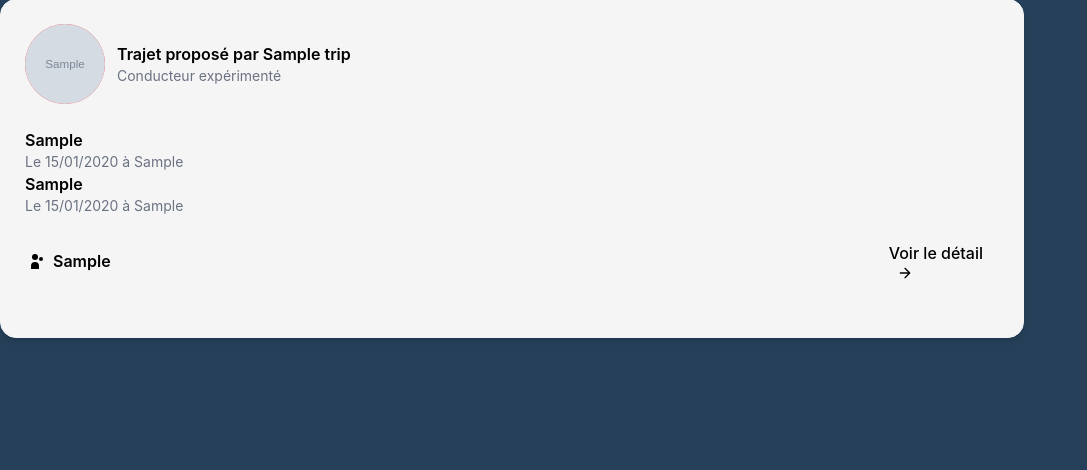
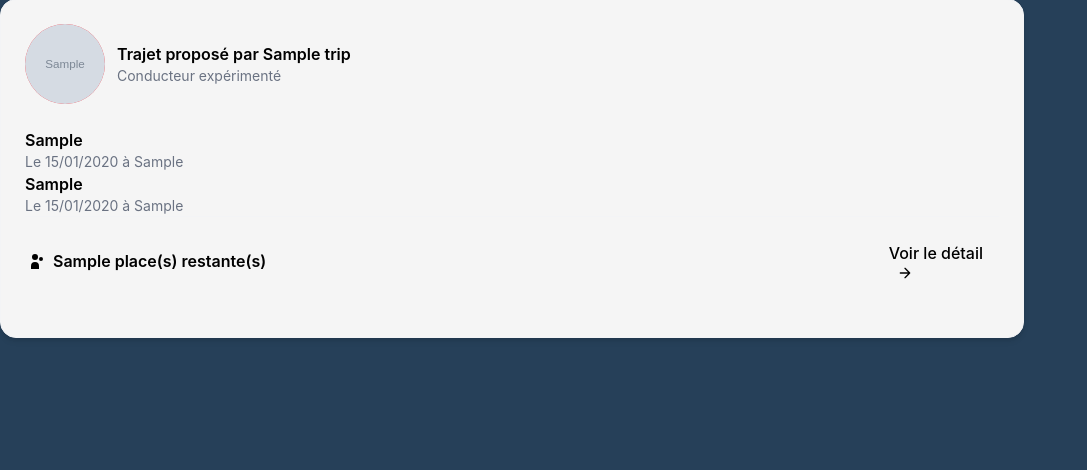
Before and after one commit to Gwladyslsn/Ecoride, a PHP site: the page made by src/Templates/trip_item.php in a window 1280 px wide. Shown: the part 413-883 px from the top of the page, without its empty margins (0-1087 px from the left). Run offline with PHP 8.4, Linux system fonts and the light colour scheme; the template is opened without the code that fills it: most values are stand-ins (such as "Sample title", 1, 10 or a date in 2020); grey boxes marked "Sample" are stand-in pictures; data that the repository does not hold is empty; some libraries are stand-ins or nearby versions.

Commit message:
maj trip view

```diff
--- a/public/asset/css/trips.css
+++ b/public/asset/css/trips.css
@@ -1,7 +1,9 @@
 .trip {
     background-color: var(--text-white);
-    border: solid 4px;
-    border-color: var(--secondary-color);
+}
+
+.trip:hover{
+    box-shadow: 0 15px 30px rgba(102, 192, 234, 0.4);
 }
 
 
--- a/src/Templates/trip_item.php
+++ b/src/Templates/trip_item.php
@@ -18,7 +18,7 @@ if (!empty($trip['id_car'])) {
 
 ?>
 
-<div class="w-full max-w-5xl bg-white rounded-2xl shadow-md hover:shadow-lg p-6 border border-gray-100 hover:border-green-custom transition-all duration-300 transform hover:-translate-y-1">
+<div class="trip w-full max-w-5xl bg-white rounded-2xl shadow-md hover:shadow-lg p-6 border border-gray-100 hover:border-green-custom transition-all duration-300 transform hover:-translate-y-1">
     <!-- Driver Info -->
     <div class="flex items-center space-x-3 mb-6">
         <div class="w-20 h-20 bg-red-500 rounded-full flex items-center justify-center">
@@ -63,7 +63,7 @@ if (!empty($trip['id_car'])) {
                     <svg class="w-5 h-5" fill="currentColor" viewBox="0 0 20 20">
                         <path d="M13 6a3 3 0 11-6 0 3 3 0 016 0zM18 8a2 2 0 11-4 0 2 2 0 014 0zM14 15a4 4 0 00-8 0v3h8v-3z"></path>
                     </svg>
-                    <span class="font-semibold text-black"><?= htmlspecialchars($trip['nb_place']) ?></span>
+                    <span class="font-semibold text-black"><?= htmlspecialchars($trip['nb_place']) ?> place(s) restante(s)</span>
                 </div>
                 <button class="bg-navy text-black px-4 py-2 rounded-lg font-medium transition-all duration-200 transform hover:scale-105">
                     <a href="<?= BASE_URL ?>tripDetails?id=<?= $trip['id_carpooling'] ?>">Voir le détail</a>
```
